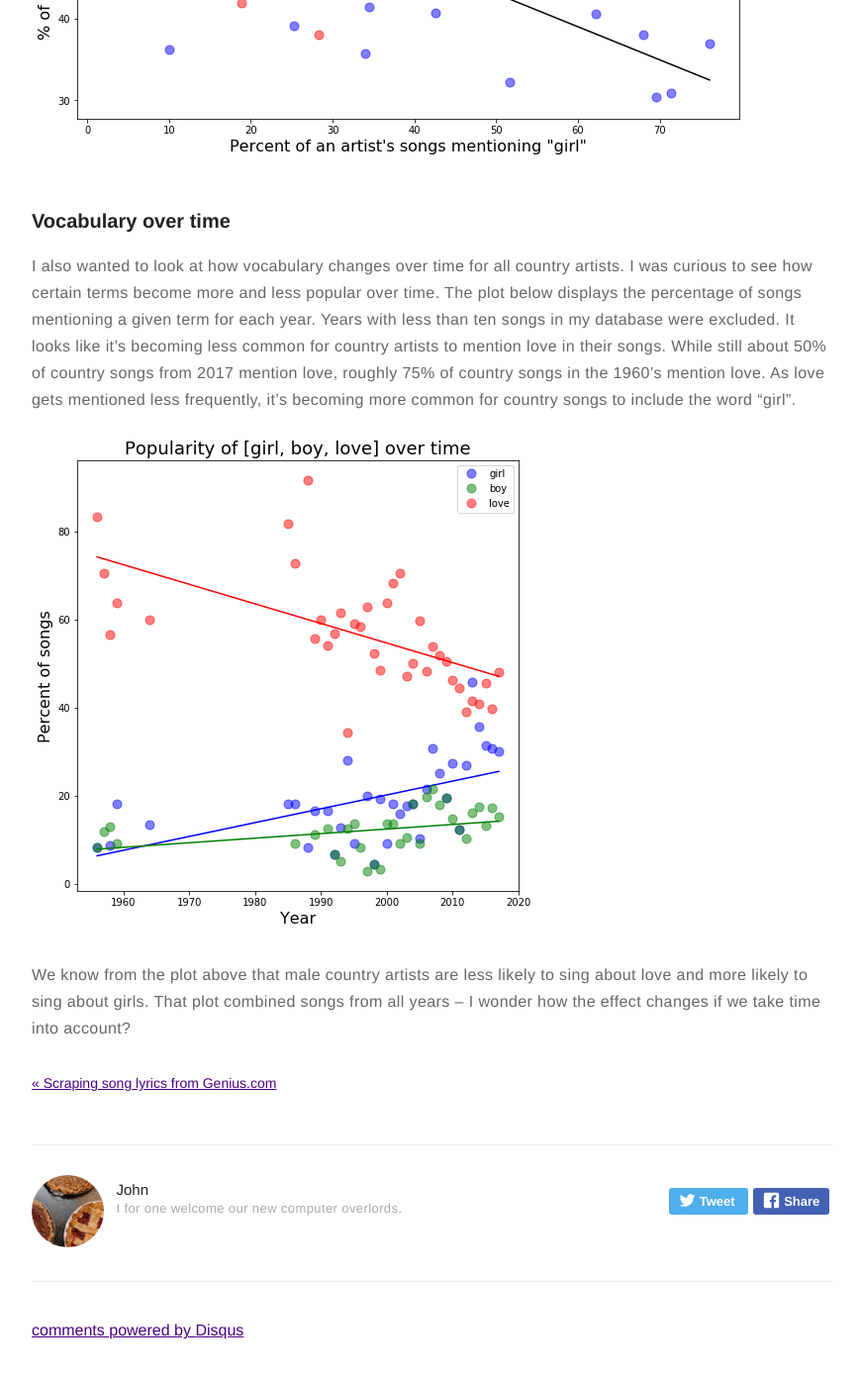
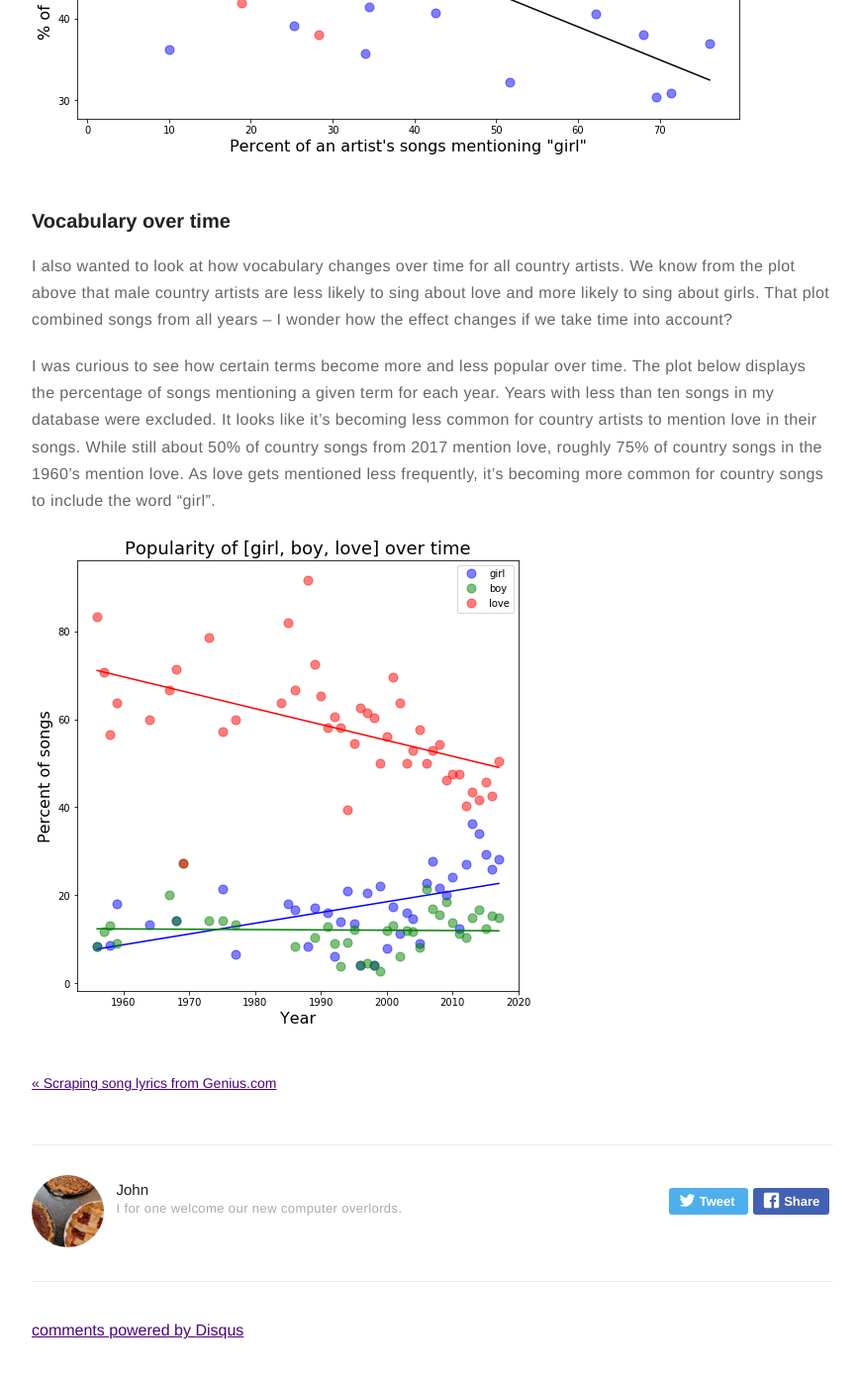
Before and after one commit to johnwmillr/johnwmillr.github.io, a Jekyll site: the page built from _posts/2018-02-07-trucks-and-beer.markdown, in a window 1280 px wide and 1400 px high, scrolled down 2256 px. Shown: the top 1392 px of the window at 99% size, without its empty margins (203-1072 px from the left). Built offline with Jekyll 4.4.1, drawn with Linux system fonts in a browser that asks for light colours; comment, search, counter and statistics services are not loaded.

Commit message:
Update TimePlot

```diff
--- a/_posts/2018-02-07-trucks-and-beer.markdown
+++ b/_posts/2018-02-07-trucks-and-beer.markdown
@@ -42,8 +42,8 @@ I also took a look at the relationship between an artist's use of the words "gir
 ![girl_and_love]({{site.url}}/assets/images/FreqPlot_girl_and_love.png)
 
 ### Vocabulary over time
-I also wanted to look at how vocabulary changes over time for all country artists. I was curious to see how certain terms become more and less popular over time. The plot below displays the percentage of songs mentioning a given term for each year. Years with less than ten songs in my database were excluded. It looks like it's becoming less common for country artists to mention love in their songs. While still about 50% of country songs from 2017 mention love, roughly 75% of country songs in the 1960's mention love. As love gets mentioned less frequently, it's becoming more common for country songs to include the word "girl".
+I also wanted to look at how vocabulary changes over time for all country artists. We know from the plot above that male country artists are less likely to sing about love and more likely to sing about girls. That plot combined songs from all years -- I wonder how the effect changes if we take time into account?
+
+I was curious to see how certain terms become more and less popular over time. The plot below displays the percentage of songs mentioning a given term for each year. Years with less than ten songs in my database were excluded. It looks like it's becoming less common for country artists to mention love in their songs. While still about 50% of country songs from 2017 mention love, roughly 75% of country songs in the 1960's mention love. As love gets mentioned less frequently, it's becoming more common for country songs to include the word "girl".
 
 ![vocab_over_time]({{site.url}}/assets/images/TimePlot_girl_boy_love.png)
-
-We know from the plot above that male country artists are less likely to sing about love and more likely to sing about girls. That plot combined songs from all years -- I wonder how the effect changes if we take time into account?
```
Also changed, not shown: assets/images/TimePlot_girl_boy_love.png.
